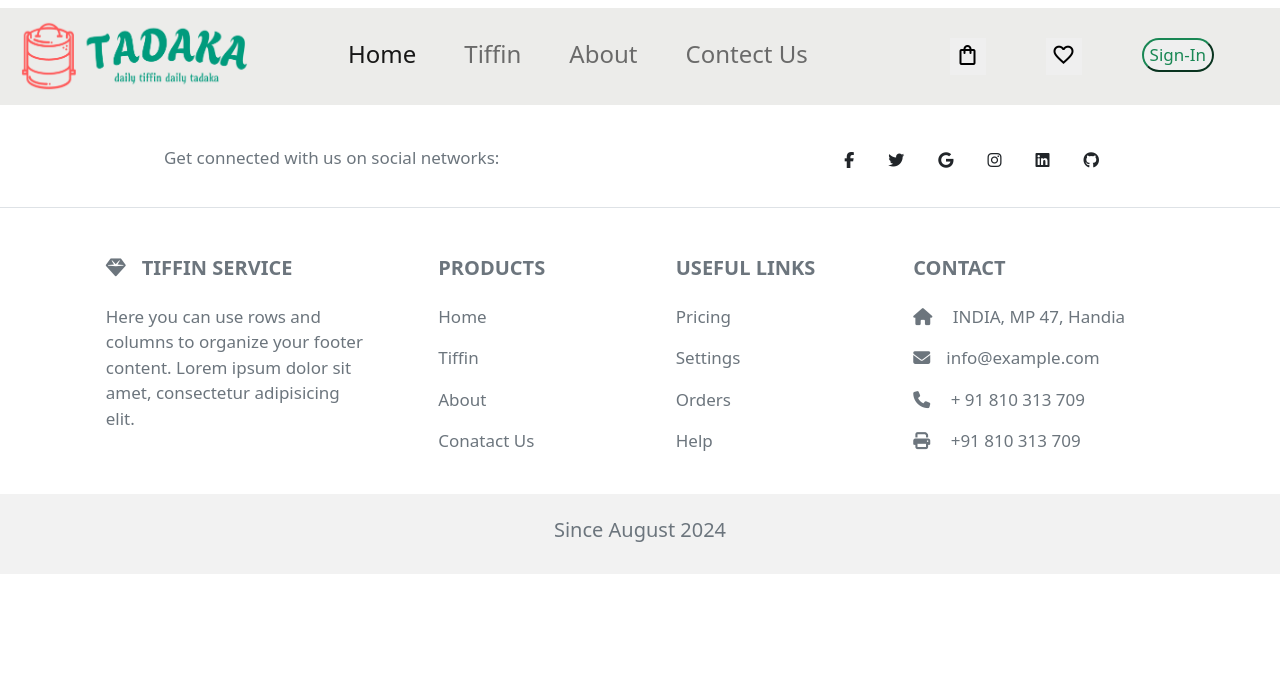
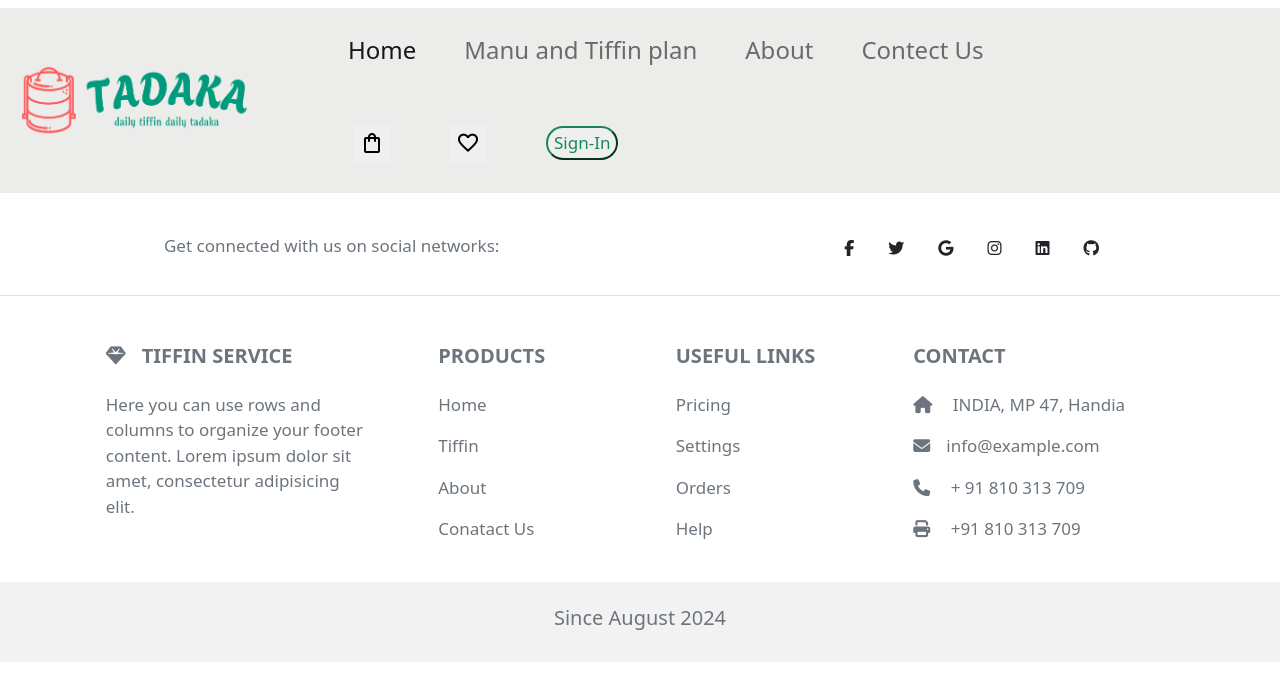
Before and after one commit to ArpitVishwakarma777/React_project, a React (Vite) app: page / in a window 1280 px wide. Shown: the top 700 px of the page. Built offline with nearby package versions, Linux system fonts and the light colour scheme.

Commit message:
update nav's option

```diff
--- a/src/component/Header/Header.css
+++ b/src/component/Header/Header.css
@@ -19,6 +19,7 @@
   .nav-link {
     font-size: x-large;
     margin: 1rem;
+    font-weight: 400;
     border-bottom: 4px solid rgb(236,236,234)
   }
   .nav-link:hover{
@@ -28,6 +29,7 @@
     .nav-link {
       font-size: x-large;
       margin: 0.4rem;
+
     }
   }
   .contain {
--- a/src/component/Header/Header.jsx
+++ b/src/component/Header/Header.jsx
@@ -18,7 +18,7 @@ export default function Header() {
             <a className="nav-link active" aria-current="page" href="#">Home</a>
           </li>
           <li className="nav-item">
-            <a className="nav-link" href="#">Tiffin</a>
+            <a className="nav-link" href="#">Manu and Tiffin plan</a>
           </li>
           <li className="nav-item">
             <a className="nav-link" href="#">About</a>
```
